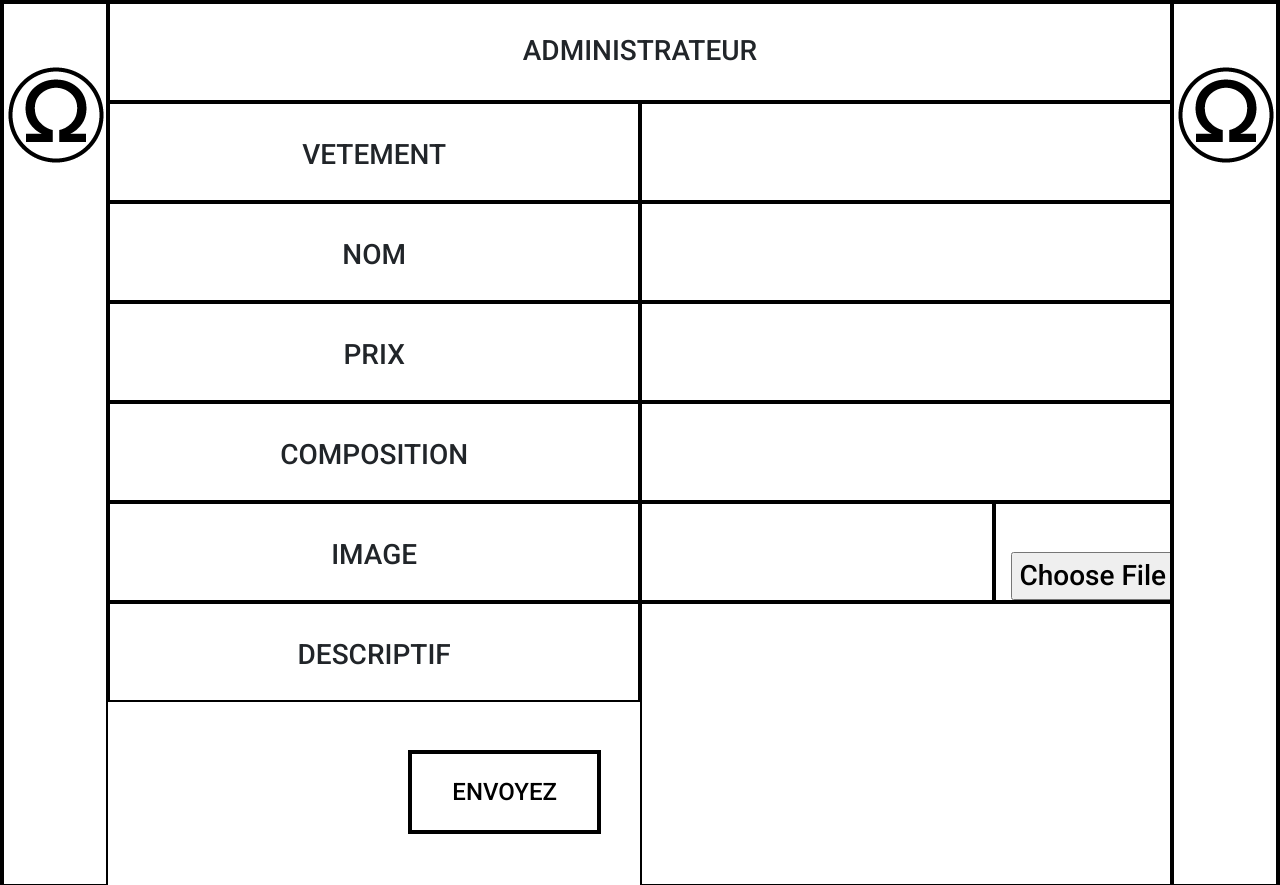
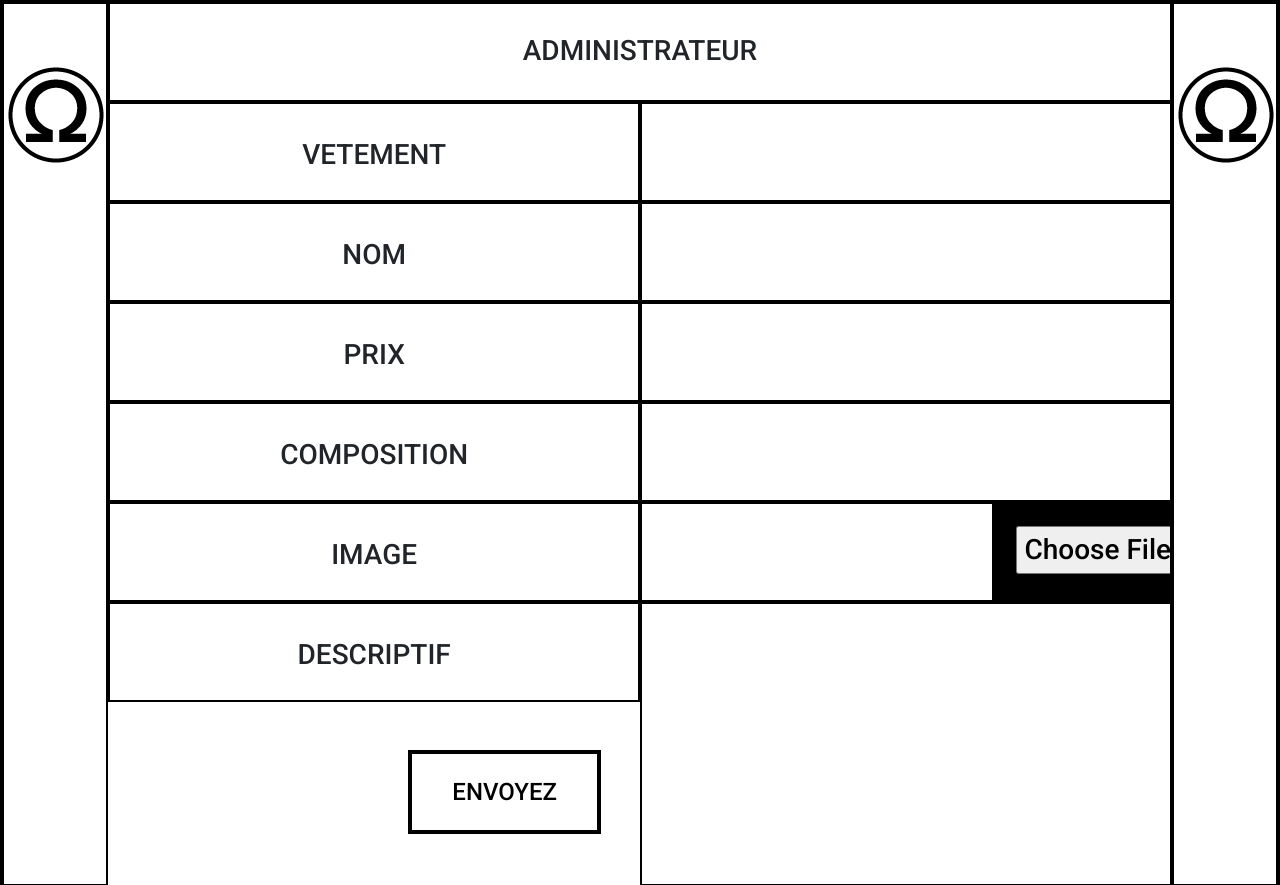
Before and after one commit to MHenko/omega.com, a PHP site: page /admin.php in a window 1280 px wide. Shown: the top 885 px of the page. Run offline with PHP 8.4, Linux system fonts and the light colour scheme.

Commit message:
Update admin.css

```diff
--- a/css/admin.css
+++ b/css/admin.css
@@ -66,6 +66,17 @@ input {
     margin: 0px;
     border-radius: 0px;
     font-size: 1.75rem;
+}
+
+input[type="file" i] {
+    background: black;
+    height: 100px;
+    display: block;
+    text-align: center;
+    padding: 22px 20px;
+    outline: none;
+    color: white;
+    cursor: pointer;
 }
 
 .word {
```
